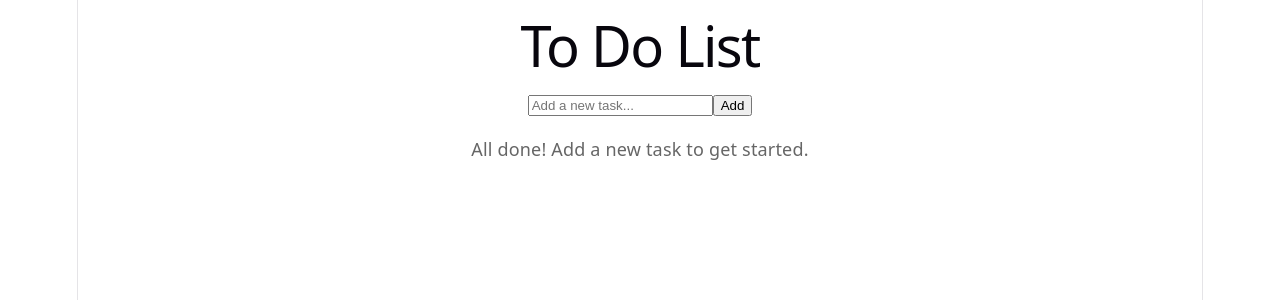
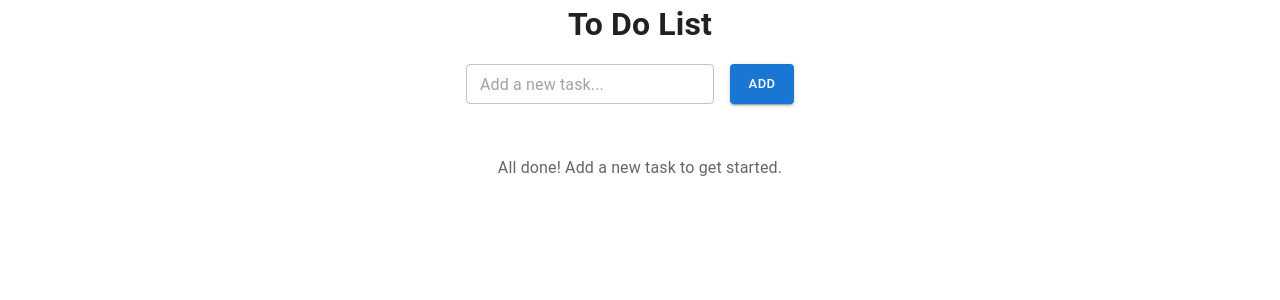
Before and after one commit to smc8501/ToDoList, a React (Vite) app in the folder todolist/: page / in a window 1280 px wide. Shown: the top 300 px of the page. Built offline with nearby package versions, Linux system fonts and the light colour scheme.

Commit message:
Add the UI components

```diff
--- a/todolist/package.json
+++ b/todolist/package.json
@@ -10,6 +10,11 @@
     "preview": "vite preview"
   },
   "dependencies": {
+    "@emotion/react": "^11.14.0",
+    "@emotion/styled": "^11.14.1",
+    "@fontsource/poppins": "^5.3.0",
+    "@mui/icons-material": "^9.3.0",
+    "@mui/material": "^9.3.0",
     "@reduxjs/toolkit": "^2.12.0",
     "react": "^19.2.6",
     "react-dom": "^19.2.6",
--- a/todolist/src/App.css
+++ b/todolist/src/App.css
@@ -1,184 +1,8 @@
-.counter {
-  font-size: 16px;
-  padding: 5px 10px;
-  border-radius: 5px;
-  color: var(--accent);
-  background: var(--accent-bg);
-  border: 2px solid transparent;
-  transition: border-color 0.3s;
-  margin-bottom: 24px;
+body {
+  font-family: "Poppins", sans-serif;
+  background-color: #FFE6E5;
 
-  &:hover {
-    border-color: var(--accent-border);
-  }
-  &:focus-visible {
-    outline: 2px solid var(--accent);
-    outline-offset: 2px;
-  }
 }
-
-.hero {
-  position: relative;
-
-  .base,
-  .framework,
-  .vite {
-    inset-inline: 0;
-    margin: 0 auto;
-  }
-
-  .base {
-    width: 170px;
-    position: relative;
-    z-index: 0;
-  }
-
-  .framework,
-  .vite {
-    position: absolute;
-  }
-
-  .framework {
-    z-index: 1;
-    top: 34px;
-    height: 28px;
-    transform: perspective(2000px) rotateZ(300deg) rotateX(44deg) rotateY(39deg)
-      scale(1.4);
-  }
-
-  .vite {
-    z-index: 0;
-    top: 107px;
-    height: 26px;
-    width: auto;
-    transform: perspective(2000px) rotateZ(300deg) rotateX(40deg) rotateY(39deg)
-      scale(0.8);
-  }
+h1 {
+  text-align: center;
 }
-
-#center {
-  display: flex;
-  flex-direction: column;
-  gap: 25px;
-  place-content: center;
-  place-items: center;
-  flex-grow: 1;
-
-  @media (max-width: 1024px) {
-    padding: 32px 20px 24px;
-    gap: 18px;
-  }
-}
-
-#next-steps {
-  display: flex;
-  border-top: 1px solid var(--border);
-  text-align: left;
-
-  & > div {
-    flex: 1 1 0;
-    padding: 32px;
-    @media (max-width: 1024px) {
-      padding: 24px 20px;
-    }
-  }
-
-  .icon {
-    margin-bottom: 16px;
-    width: 22px;
-    height: 22px;
-  }
-
-  @media (max-width: 1024px) {
-    flex-direction: column;
-    text-align: center;
-  }
-}
-
-#docs {
-  border-right: 1px solid var(--border);
-
-  @media (max-width: 1024px) {
-    border-right: none;
-    border-bottom: 1px solid var(--border);
-  }
-}
-
-#next-steps ul {
-  list-style: none;
-  padding: 0;
-  display: flex;
-  gap: 8px;
-  margin: 32px 0 0;
-
-  .logo {
-    height: 18px;
-  }
-
-  a {
-    color: var(--text-h);
-    font-size: 16px;
-    border-radius: 6px;
-    background: var(--social-bg);
-    display: flex;
-    padding: 6px 12px;
-    align-items: center;
-    gap: 8px;
-    text-decoration: none;
-    transition: box-shadow 0.3s;
-
-    &:hover {
-      box-shadow: var(--shadow);
-    }
-    .button-icon {
-      height: 18px;
-      width: 18px;
-    }
-  }
-
-  @media (max-width: 1024px) {
-    margin-top: 20px;
-    flex-wrap: wrap;
-    justify-content: center;
-
-    li {
-      flex: 1 1 calc(50% - 8px);
-    }
-
-    a {
-      width: 100%;
-      justify-content: center;
-      box-sizing: border-box;
-    }
-  }
-}
-
-#spacer {
-  height: 88px;
-  border-top: 1px solid var(--border);
-  @media (max-width: 1024px) {
-    height: 48px;
-  }
-}
-
-.ticks {
-  position: relative;
-  width: 100%;
-
-  &::before,
-  &::after {
-    content: '';
-    position: absolute;
-    top: -4.5px;
-    border: 5px solid transparent;
-  }
-
-  &::before {
-    left: 0;
-    border-left-color: var(--border);
-  }
-  &::after {
-    right: 0;
-    border-right-color: var(--border);
-  }
-}
--- a/todolist/src/App.jsx
+++ b/todolist/src/App.jsx
@@ -1,5 +1,6 @@
 import ToDoForm from'./components/ToDoForm';
 import ToDoList from './components/ToDoList';
+import {Container, CssBaseline, Stack} from '@mui/material';
 import './App.css'
 
 function App() {
@@ -27,11 +28,17 @@ function App() {
   // };
 
   return (
-    <main className="todo-app">
-      <h1>To Do List</h1>
-      <ToDoForm />
-      <ToDoList />
-    </main>
+    <Container maxWidth="xs">
+      <Stack spacing={2} gap={2} sx={{
+        justifyContent: "center",
+        alignItems: "center"
+      }}>
+        <CssBaseline />
+        <h1>To Do List</h1>
+        <ToDoForm />
+        <ToDoList />
+      </Stack>
+    </Container>
   );
 }
 
--- /dev/null
+++ b/todolist/src/components/Components.css
@@ -0,0 +1,3 @@
+body {
+    font-family: "Poppins", sans-serif;
+}
--- a/todolist/src/components/ToDoForm.jsx
+++ b/todolist/src/components/ToDoForm.jsx
@@ -1,7 +1,8 @@
 import { useState } from 'react';
 import { useDispatch } from 'react-redux';
 import { addTodo} from './ToDoSlice';
-
+import { Container, Stack, TextField, Button } from '@mui/material';
+import './Components.css';
 const ToDoForm =  () => {
     const [todoText, setTodoText] = useState('');
 
@@ -20,17 +21,26 @@ const ToDoForm =  () => {
     };
 
     return(
+        <Container maxWidth="xs">
+
                 <form onSubmit={handleSubmit} className="todo-form">
-            <input
+                    <Stack direction={"row"} spacing={2} xs={{
+                        justifyContent: "center",
+                        alignItems: "center"
+                    }}>
+                    <TextField
                         type="text"
                         id="todo"
                         name="todo"
                         placeholder="Add a new task..."
                         value={todoText}
                         onChange={(e) => setTodoText(e.target.value)}
+                        size="small"
                     />
-            <button type="submit">Add</button>
+                    <Button type="submit" variant="contained" size="small">Add</Button>
+                    </Stack>
                 </form>
+        </Container>
     );
 
 };
--- a/todolist/src/components/ToDoItem.jsx
+++ b/todolist/src/components/ToDoItem.jsx
@@ -1,14 +1,13 @@
 import { useDispatch } from 'react-redux';
-import { toggleTodo, deleteTodo } from './ToDoSlice';
+import { toggleTodo, deleteTodo} from './ToDoSlice';
+import './Components.css';
+import CheckIcon from '@mui/icons-material/Check';
+import { Divider, List, ListItem, ListItemButton, ToggleButton, Box} from '@mui/material';
+
 const ToDoItem = ({todo}) => {
     const dispatch = useDispatch();
-    // const [isEditing, setIsEditing] = useState(false);
 
-    // const handleSave = () => {
-    //     if (editText.trim()) return;
-    //     dispatch(updateTodo({ id: todo.id, text: editText, completed: false}));
-    //     setIsEditing(false);
-    // };
+
 
     const handleToggleTodo = (todoId) => {
         dispatch(toggleTodo(todoId));
@@ -19,23 +18,21 @@ const ToDoItem = ({todo}) => {
         dispatch(deleteTodo(todoId));
     }
     return (
-        <li className={`todo-item ${todo.completed ? 'completed' : ''}`}>
-
-
-            <div>
-
-                <span
-                    onClick={() => handleToggleTodo(todo.id)}
-                    style={{ textDecoration: todo.completed ? 'line-through': 'none', cursor: 'pointer'}}>
-                        {todo.text}
-                </span>
-                <button type="text" onClick={() => handleDeleteTodo(todo.id)} className="delete-item-btn">
-                    Delete
-                </button>
-
-            </div>
-
-        </li>
+        <Box sx={{maxWidth: 360}}>
+            <List>
+                <Divider aria-hidden="true"/>
+                <ListItem>
+                    <ListItemButton>
+                        <ToggleButton
+                        value="check"></ToggleButton>
+                    </ListItemButton>
+                    <ListItemButton type="text" onClick={() => handleDeleteTodo(todo.id)} className="delete-item-btn">
+                        Delete
+                    </ListItemButton>
+                </ListItem>
+                <Divider aria-hidden="true"/>
+            </List>
+        </Box>
 
     );
 };
--- a/todolist/src/components/ToDoList.jsx
+++ b/todolist/src/components/ToDoList.jsx
@@ -1,5 +1,7 @@
 import ToDoItem from './ToDoItem';
 import { useSelector } from 'react-redux';
+import './Components.css';
+import { List } from '@mui/material';
 
 const ToDoList = () => {
     const todoItems = useSelector(state => state.todos.todos);
@@ -13,18 +15,14 @@ const ToDoList = () => {
     }
     return (
 
-        <ul className="todo-list" style={ {'listStyleType': 'none',padding:0,margin: 0}}>
+        <List className="todo-list" style={ {'listStyleType': 'none',padding:0,margin: 0}}>
             {todoItems.map((todoItem) => (
                     <ToDoItem
                     key={todoItem.id}
                     todo={todoItem}
                     />
-
-
-
-
             ))}
-        </ul>
+        </List>
 
 
     );
--- a/todolist/src/index.css
+++ b/todolist/src/index.css
@@ -1,111 +1,3 @@
-:root {
-  --text: #6b6375;
-  --text-h: #08060d;
-  --bg: #fff;
-  --border: #e5e4e7;
-  --code-bg: #f4f3ec;
-  --accent: #aa3bff;
-  --accent-bg: rgba(170, 59, 255, 0.1);
-  --accent-border: rgba(170, 59, 255, 0.5);
-  --social-bg: rgba(244, 243, 236, 0.5);
-  --shadow:
-    rgba(0, 0, 0, 0.1) 0 10px 15px -3px, rgba(0, 0, 0, 0.05) 0 4px 6px -2px;
-
-  --sans: system-ui, 'Segoe UI', Roboto, sans-serif;
-  --heading: system-ui, 'Segoe UI', Roboto, sans-serif;
-  --mono: ui-monospace, Consolas, monospace;
-
-  font: 18px/145% var(--sans);
-  letter-spacing: 0.18px;
-  color-scheme: light dark;
-  color: var(--text);
-  background: var(--bg);
-  font-synthesis: none;
-  text-rendering: optimizeLegibility;
-  -webkit-font-smoothing: antialiased;
-  -moz-osx-font-smoothing: grayscale;
-
-  @media (max-width: 1024px) {
-    font-size: 16px;
-  }
+body {
+  font-family: "Poppins", sans-serif;
 }
-
-@media (prefers-color-scheme: dark) {
-  :root {
-    --text: #9ca3af;
-    --text-h: #f3f4f6;
-    --bg: #16171d;
-    --border: #2e303a;
-    --code-bg: #1f2028;
-    --accent: #c084fc;
-    --accent-bg: rgba(192, 132, 252, 0.15);
-    --accent-border: rgba(192, 132, 252, 0.5);
-    --social-bg: rgba(47, 48, 58, 0.5);
-    --shadow:
-      rgba(0, 0, 0, 0.4) 0 10px 15px -3px, rgba(0, 0, 0, 0.25) 0 4px 6px -2px;
-  }
-
-  #social .button-icon {
-    filter: invert(1) brightness(2);
-  }
-}
-
-body {
-  margin: 0;
-}
-
-#root {
-  width: 1126px;
-  max-width: 100%;
-  margin: 0 auto;
-  text-align: center;
-  border-inline: 1px solid var(--border);
-  min-height: 100svh;
-  display: flex;
-  flex-direction: column;
-  box-sizing: border-box;
-}
-
-h1,
-h2 {
-  font-family: var(--heading);
-  font-weight: 500;
-  color: var(--text-h);
-}
-
-h1 {
-  font-size: 56px;
-  letter-spacing: -1.68px;
-  margin: 32px 0;
-  @media (max-width: 1024px) {
-    font-size: 36px;
-    margin: 20px 0;
-  }
-}
-h2 {
-  font-size: 24px;
-  line-height: 118%;
-  letter-spacing: -0.24px;
-  margin: 0 0 8px;
-  @media (max-width: 1024px) {
-    font-size: 20px;
-  }
-}
-p {
-  margin: 0;
-}
-
-code,
-.counter {
-  font-family: var(--mono);
-  display: inline-flex;
-  border-radius: 4px;
-  color: var(--text-h);
-}
-
-code {
-  font-size: 15px;
-  line-height: 135%;
-  padding: 4px 8px;
-  background: var(--code-bg);
-}
--- a/todolist/src/main.jsx
+++ b/todolist/src/main.jsx
@@ -4,6 +4,10 @@ import { Provider } from 'react-redux'
 import store from './store.js'
 import './index.css'
 import App from './App.jsx'
+import '@fontsource/poppins/300.css';
+import '@fontsource/poppins/400.css';
+import '@fontsource/poppins/500.css';
+import '@fontsource/poppins/700.css';
 
 createRoot(document.getElementById('root')).render(
   <StrictMode>
```
Also changed, not shown: 1 other file (tests, documents, lock files or other folders). Lines whose indentation alone changed are shown as unchanged.
